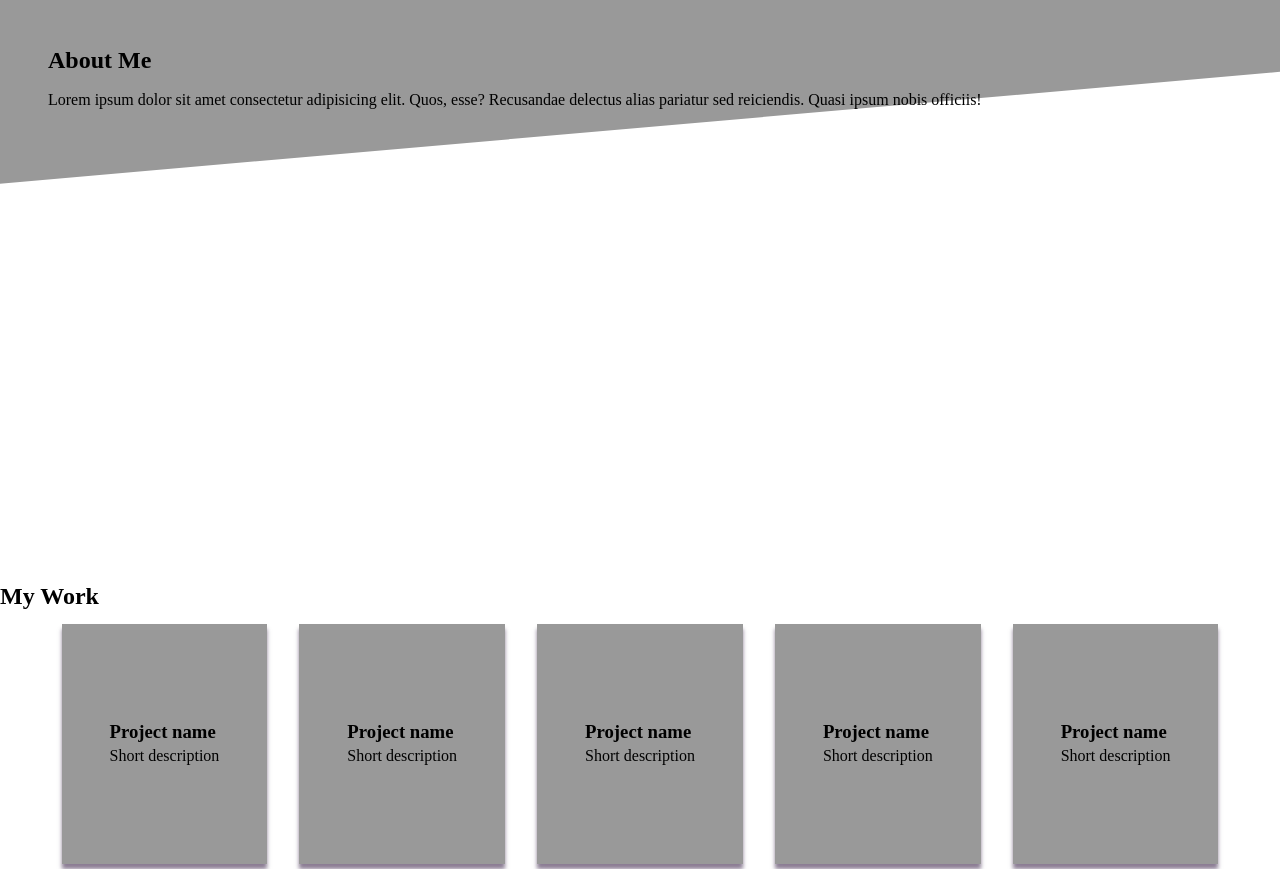
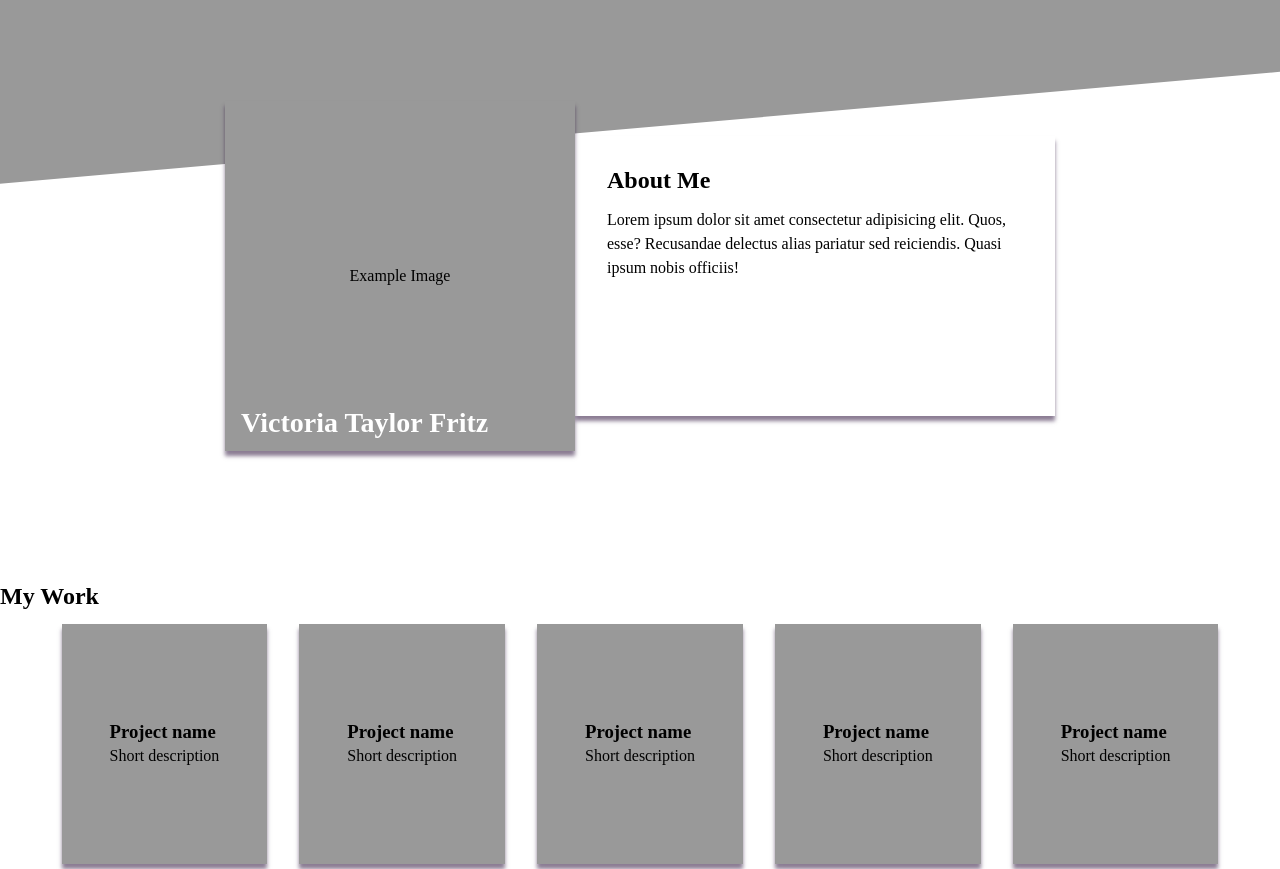
Before and after one commit to SapphicBear/homepage-advanced-html-css, a website built with webpack: page src/index.html in a window 1280 px wide. Shown: the top 869 px of the page. Built offline with nearby package versions, Linux system fonts and the light colour scheme.

Commit message:
continue layout for header and add example image

```diff
--- a/src/index.html
+++ b/src/index.html
@@ -11,6 +11,8 @@
 <body>
     <header>
         <!-- <picture> with three images based on sizes, h1 will move depending -->
+        <h1>Victoria Taylor Fritz</h1>
+        <div class="example"> Example Image</div>
         <section class="about-me">
             <h2>About Me</h2>
             <p>Lorem ipsum dolor sit amet consectetur adipisicing elit. Quos, esse? Recusandae delectus alias pariatur sed reiciendis. Quasi ipsum nobis officiis!</p>
--- a/src/styles.css
+++ b/src/styles.css
@@ -56,14 +56,45 @@ body {
     min-height: 150vh;
 }
 header {
+    display: flex;
+    justify-content: center;
     position: relative;
     overflow: hidden;
+    align-items: center;
+
+    h1 {
+        position: absolute;
+        position-anchor: --about-me-pic;
+        z-index: 1;
+        bottom: anchor(bottom);
+        left: anchor(left);
+        padding: 1rem;
+        font-size: 28px;
+        font-weight: 700;
+        color: white;
+    }
+    .example {
+        anchor-name: --about-me-pic;
+        position: relative;
+        flex: 0 0 1;
+        height: 350px;
+        background: var(--default);
+        width: 350px;
+        align-content: center;
+        text-align: center;
+        box-shadow: var(--shadow) 0px 5px 4px;
+    }
 
     section.about-me {
+        flex: 0 0 1;
+        background: white;
+        box-shadow: var(--shadow) 0px 5px 4px;
         display: flex;
         flex-direction: column;
         gap: 1rem;
-        padding: 3rem;
+        padding: 2rem;
+        max-width: 60ch;
+        height: 280px;
     }
 }
 
```
